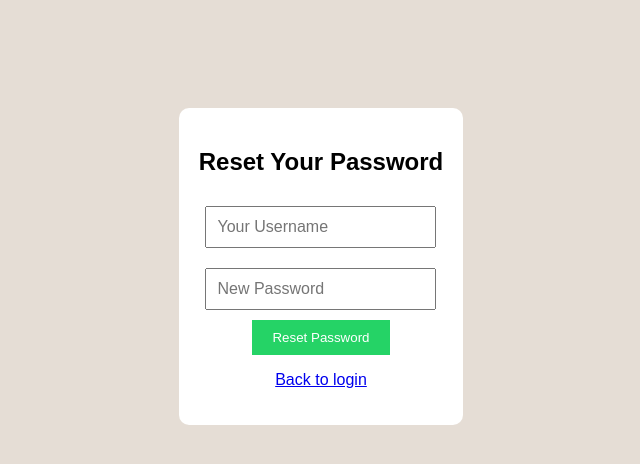
After one commit to EmmanuelKowdonkor/Chat-app, a Flask app: page /forgot-password in a window 1280 px wide. The commit adds this page. Shown: the top 464 px of the page, without its empty margins (319-959 px from the left). Run offline with Flask 3, Linux system fonts and the light colour scheme.

Commit message:
Add: Forgot Password feature with password reset form and login update

```diff
--- a/app.py
+++ b/app.py
@@ -102,32 +102,29 @@ def logout():
     session.clear()
     return redirect(url_for('login'))
 
-@app.route('/change_password', methods=['GET', 'POST'])
-def change_password():
-    if 'username' not in session:
-        return redirect(url_for('login'))
-
+@app.route('/forgot-password', methods=['GET', 'POST'])
+def forgot_password():
     if request.method == 'POST':
-        old_password = request.form['old_password']
+        username = request.form['username']
         new_password = request.form['new_password']
-        username = session['username']
 
         conn = sqlite3.connect(DB)
         c = conn.cursor()
-        c.execute("SELECT password FROM users WHERE username=?", (username,))
+        c.execute("SELECT id FROM users WHERE username=?", (username,))
         row = c.fetchone()
 
-        if row and check_password_hash(row[0], old_password):
-            new_hashed = generate_password_hash(new_password)
-            c.execute("UPDATE users SET password=? WHERE username=?", (new_hashed, username))
+        if row:
+            hashed = generate_password_hash(new_password)
+            c.execute("UPDATE users SET password=? WHERE username=?", (hashed, username))
             conn.commit()
             conn.close()
-            return "✅ Password changed successfully! <a href='/chat'>Go back to chat</a>"
+            return "✅ Password reset successfully. <a href='/'>Login</a>"
         else:
             conn.close()
-            return "❌ Incorrect old password. <a href='/change_password'>Try again</a>"
+            return "❌ Username not found. <a href='/forgot-password'>Try again</a>"
 
-    return render_template('change_password.html', username=session['username'])
+    return render_template('forgot_password.html')
+
 
 
 def get_all_usernames():
--- /dev/null
+++ b/templates/forgot_password.html
@@ -0,0 +1,22 @@
+<!DOCTYPE html>
+<html lang="en">
+<head>
+  <meta charset="UTF-8">
+  <title>Forgot Password</title>
+  <style>
+    body { font-family: sans-serif; background: #e5ddd5; text-align: center; padding-top: 100px; }
+    form { background: white; padding: 20px; display: inline-block; border-radius: 10px; }
+    input { padding: 10px; font-size: 16px; margin: 10px 0; }
+    button { padding: 10px 20px; background: #25d366; color: white; border: none; }
+  </style>
+</head>
+<body>
+  <form method="POST">
+    <h2>Reset Your Password</h2>
+    <input type="text" name="username" placeholder="Your Username" required><br>
+    <input type="password" name="new_password" placeholder="New Password" required><br>
+    <button type="submit">Reset Password</button><br>
+    <p><a href="/">Back to login</a></p>
+  </form>
+</body>
+</html>
--- a/templates/login.html
+++ b/templates/login.html
@@ -19,7 +19,7 @@
         <input type="password" name="password" placeholder="Password" required /><br>
         <button type="submit">Login</button><br><br>
 
-        <a href="/change_password">🔐 Forgot or Change Password?</a><br><br>
+        <a href="/forgot-password">Forgot Password</a><br><br>
         <p>Don't have an account? <a href="/register">Register</a></p>
     </form>
 </body>
```
